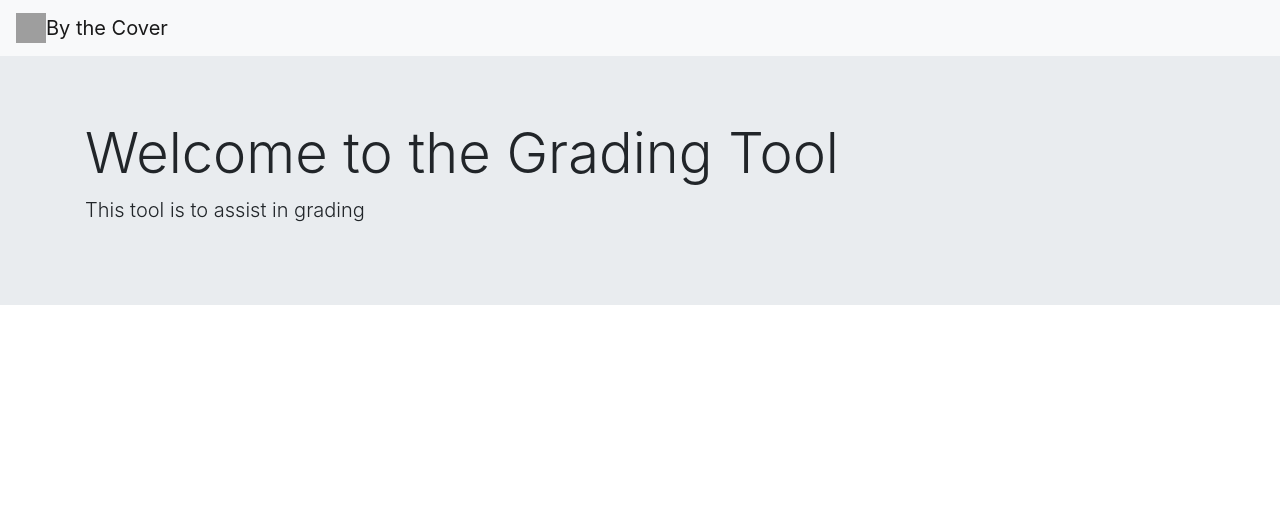
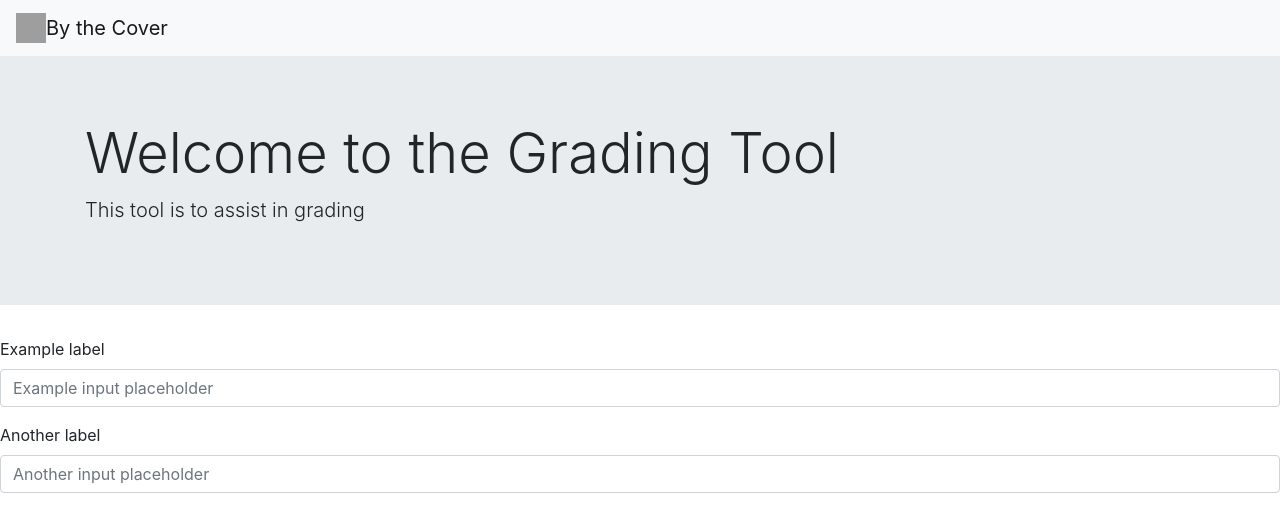
Before and after one commit to MKnoles78/bythecovergrader, a React (Create React App) app: page / in a window 1280 px wide. Shown: the top 532 px of the page. Built offline with nearby package versions, Linux system fonts and the light colour scheme; grey boxes are pictures that could not be loaded.

Commit message:
added form input

```diff
--- a/src/App.js
+++ b/src/App.js
@@ -1,12 +1,13 @@
 import React from 'react';
 import Jumbotron from './components/Jumbotron.jsx';
 import Navbar from './components/Navbar.jsx'
-
+import Forms from './components/Forms'
 function App() {
   return (
     <div className="App">
       <Navbar />
       <Jumbotron />
+      <Forms />
     </div>
   );
 }
--- /dev/null
+++ b/src/components/Forms.jsx
@@ -0,0 +1,20 @@
+import React from 'react';
+
+const Forms = () => {
+    return (
+        <div>
+        <form>
+        <div class="form-group">
+            <label for="formGroupExampleInput">Example label</label>
+            <input type="text" class="form-control" id="formGroupExampleInput" placeholder="Example input placeholder" />
+        </div>
+        <div class="form-group">
+            <label for="formGroupExampleInput2">Another label</label>
+            <input type="text" class="form-control" id="formGroupExampleInput2" placeholder="Another input placeholder" />
+        </div>
+        </form>
+        </div>
+    );
+};
+
+export default Forms;
```
